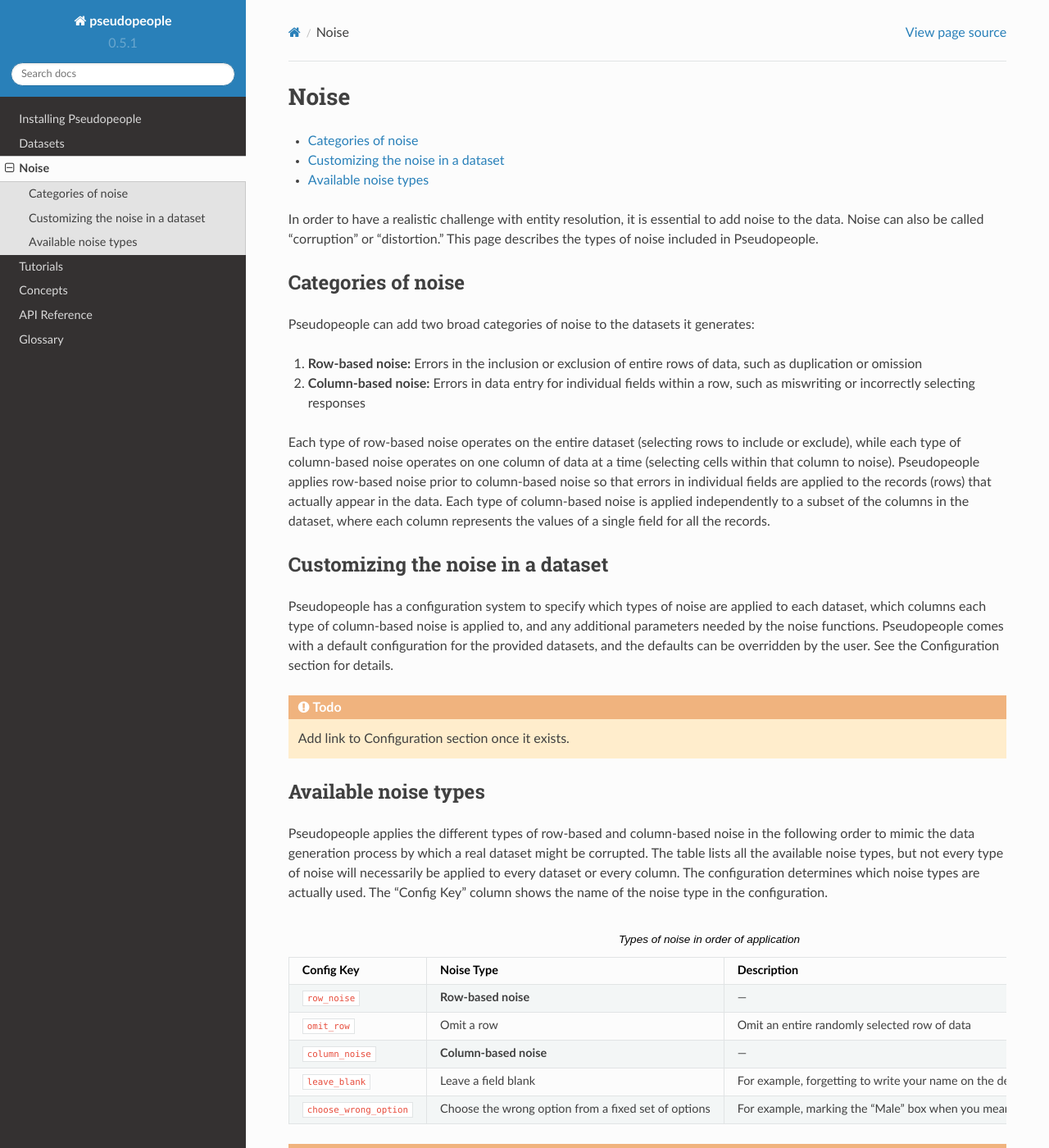
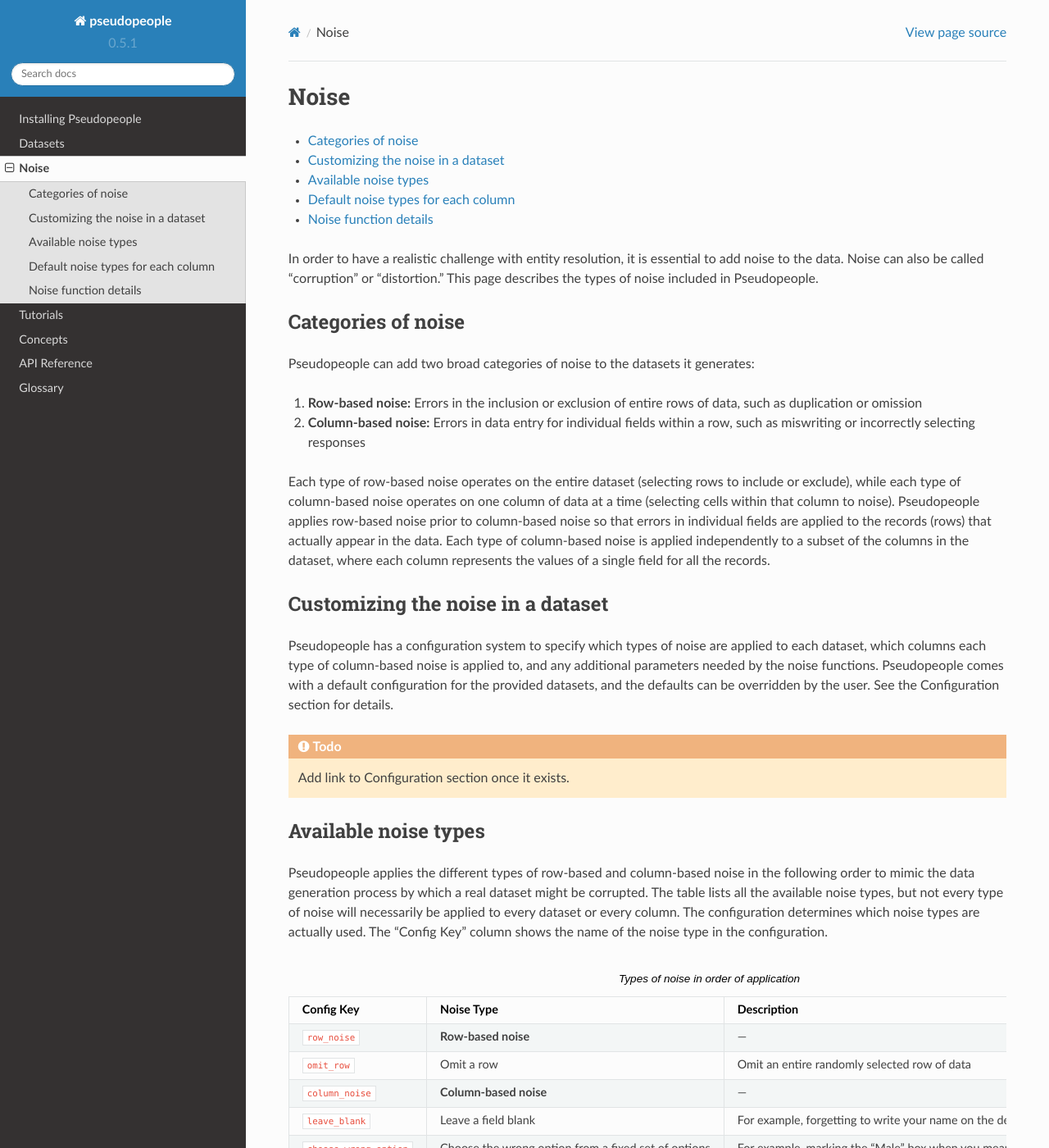
Before and after one commit to ihmeuw/pseudopeople, a Sphinx documentation site: the page built from docs/source/noise/index.rst, in a window 1280 px wide and 1400 px high. Shown: the whole window at 82% size. Built offline with Sphinx 7.4.7 and the Read the Docs theme 2.0.0, drawn with Linux system fonts in a browser that asks for light colours; some of the changed text lies outside the part shown.

Commit message:
add more section headers

```diff
--- a/docs/source/noise/index.rst
+++ b/docs/source/noise/index.rst
@@ -88,3 +88,9 @@
 .. todo::
 
   Fill in the remaining noise functions in the above table.
+
+Default noise types for each column
+-----------------------------------
+
+Noise function details
+----------------------
```
